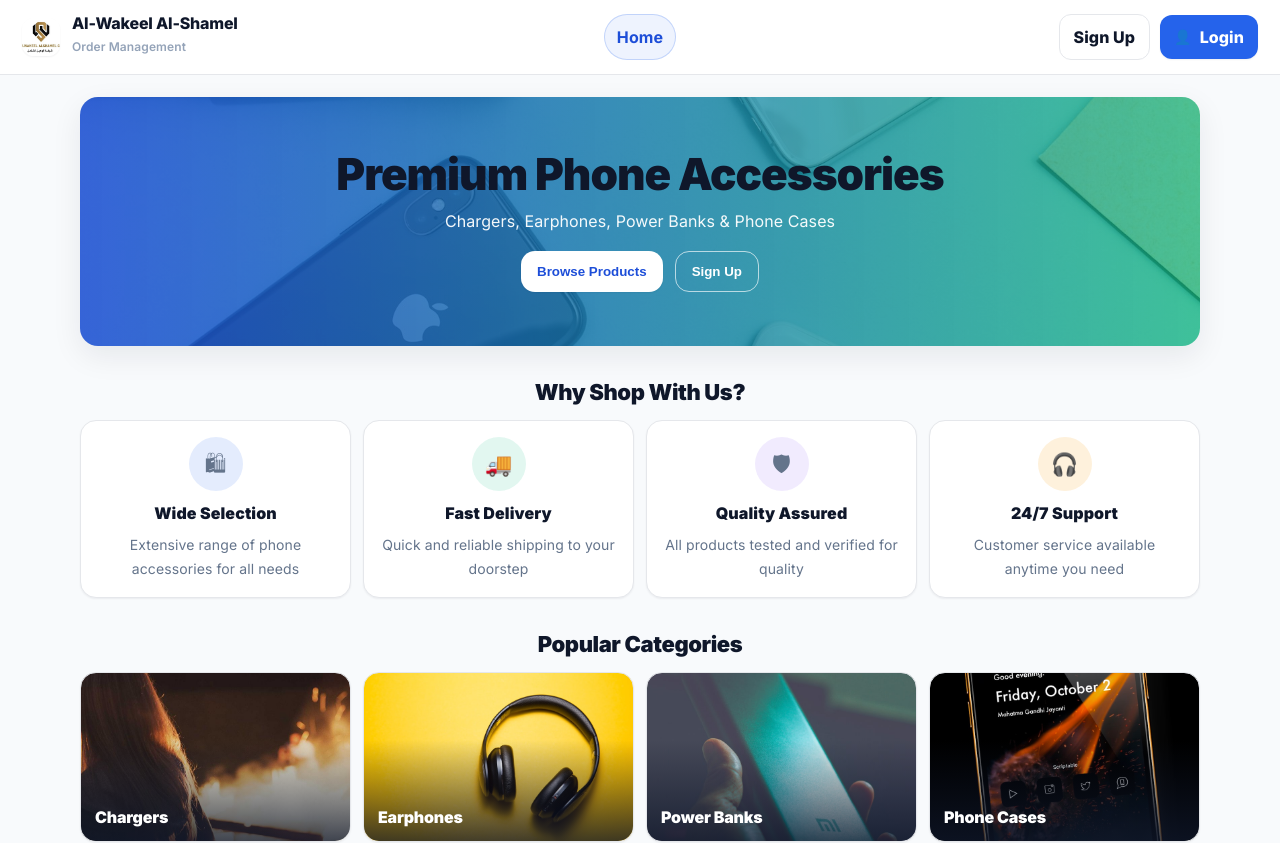
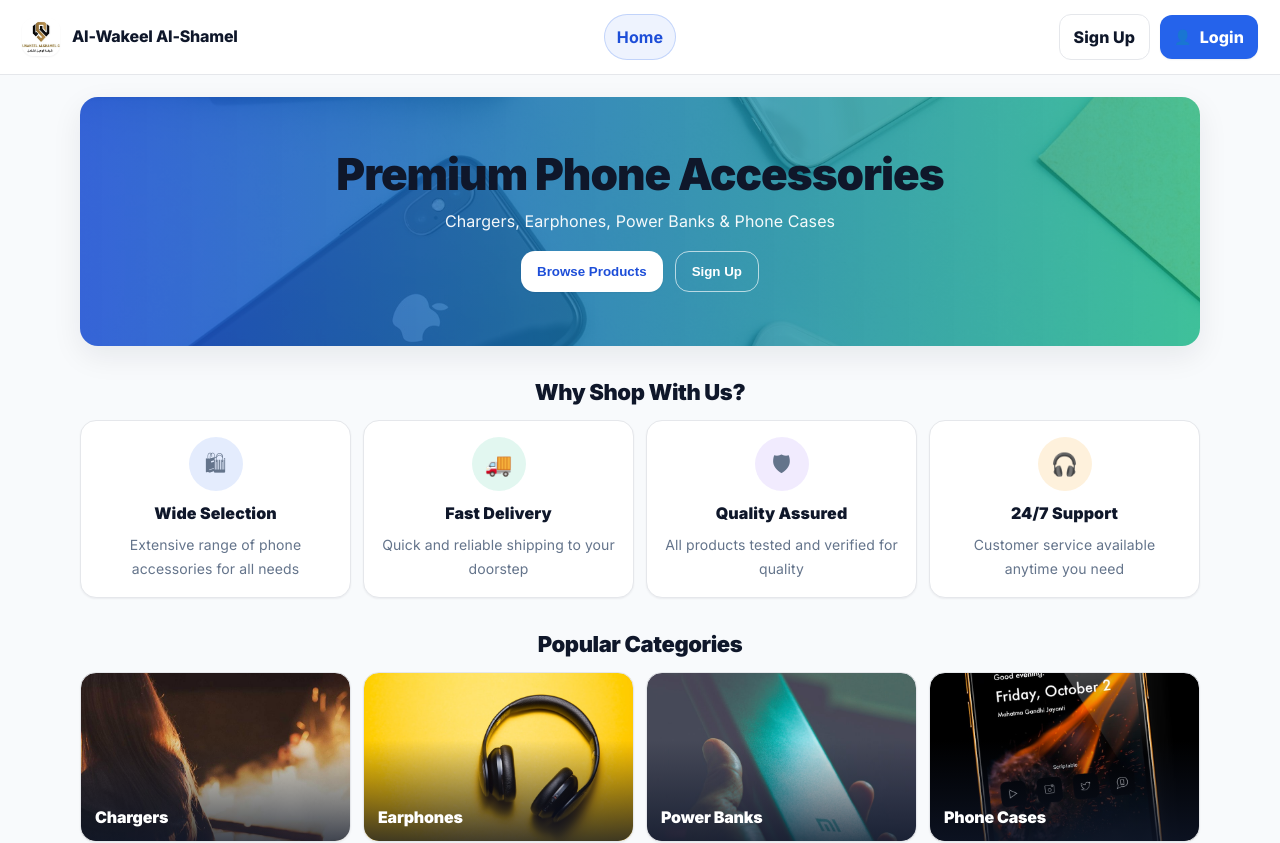
Before and after one commit to OSAMA-HAMOOD-MAHYOOB-AHMED/OMS-new, a Vue app in the folder frontend/: page / in a window 1280 px wide. Shown: the top 843 px of the page. Built offline with nearby package versions, Linux system fonts and the light colour scheme; no server answers.

Commit message:
Remove Order Management subtitle from navbar

```diff
--- a/frontend/src/App.vue
+++ b/frontend/src/App.vue
@@ -45,7 +45,6 @@
         <img class="logo" :src="siteLogoUrl" alt="Al-Wakeel Al-Shamel" />
         <div class="brandText">
           <div class="title">Al-Wakeel Al-Shamel</div>
-          <div class="subtitle">Order Management</div>
         </div>
       </div>
 
```
